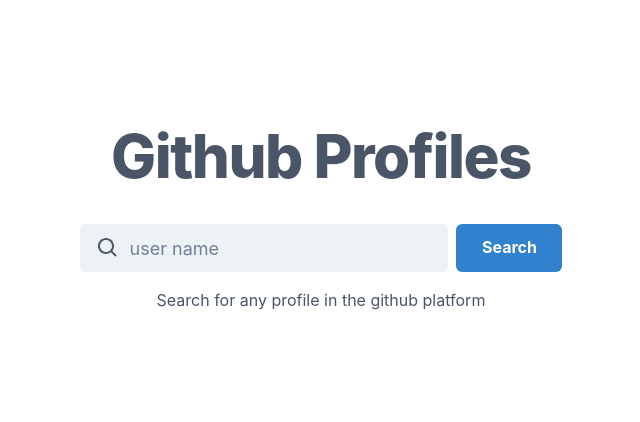
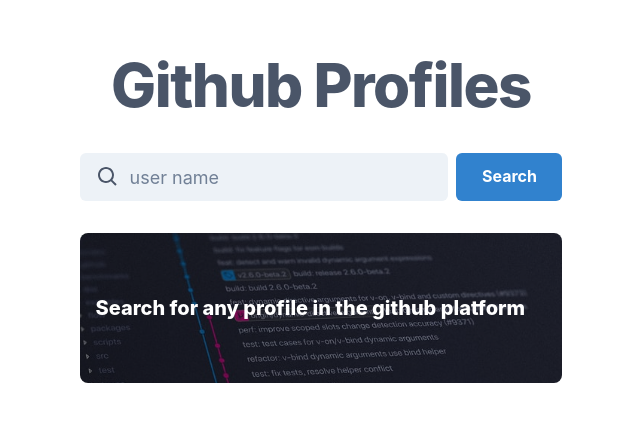
Before and after one commit to parsa4523/github-profile-search, a Next.js app: page / in a window 1280 px wide. Shown: the part 184-606 px from the top of the page, without its empty margins (319-959 px from the left). Built offline with nearby package versions, Linux system fonts and the light colour scheme.

Commit message:
style: improve main page design

```diff
--- a/pages/index.jsx
+++ b/pages/index.jsx
@@ -6,19 +6,7 @@
 
 import { useRouter } from 'next/router';
 
-import {
-	Box,
-	Button,
-	Heading,
-	chakra,
-	Stack,
-	Text,
-	Flex,
-	InputGroup,
-	InputLeftElement,
-	Input,
-	FormControl,
-} from '@chakra-ui/react';
+import { Box, Button, Heading, chakra, Stack, Text, Flex, InputGroup, InputLeftElement, Input, FormControl } from '@chakra-ui/react';
 import { BiSearch } from 'react-icons/bi';
 import { useUserSearch } from '../hooks/useUserSearch';
 
@@ -80,9 +68,26 @@
 								</Button>
 							</chakra.form>
 						</Stack>
-						<Text fontSize="md" mt="4" maxW="xl" mx="auto">
-							Search for any profile in the github platform
-						</Text>
+						<Box
+							maxW={'lg'}
+							borderRadius={8}
+							height={150}
+							bg={'gray.100'}
+							mt={8}
+							p={4}
+							display={'flex'}
+							alignItems={'center'}
+							backgroundSize={'cover'}
+							backgroundImage={'linear-gradient(45deg, #00000080, #00000050), url(/git.jpg)'}
+							transition={'0.3s'}
+							_hover={{
+								transform: 'scale(1.1)'
+							}}
+						>
+							<Text color={'white'} fontWeight={800} fontSize="xl" maxW="xl">
+								Search for any profile in the github platform
+							</Text>
+						</Box>
 					</Box>
 				</Box>
 			</Flex>
```
Also changed, not shown: public/git.jpg (added).
